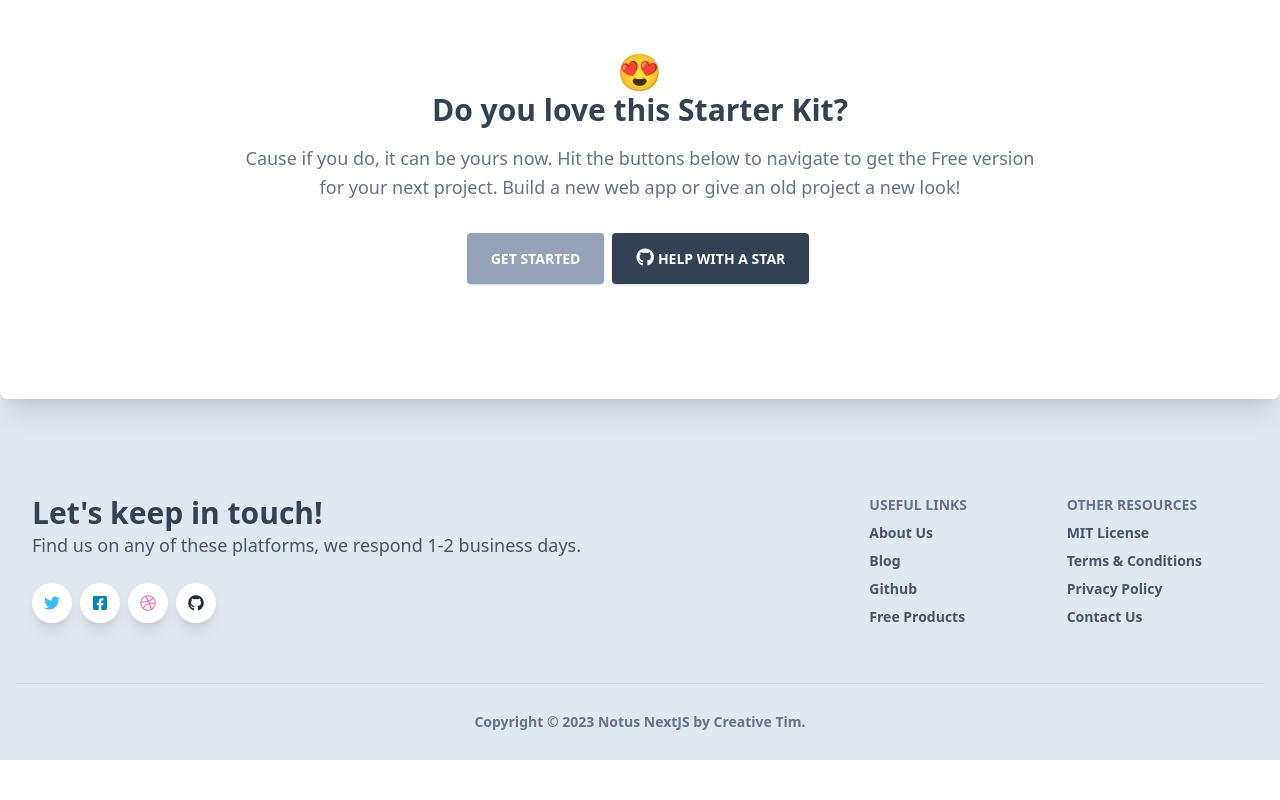
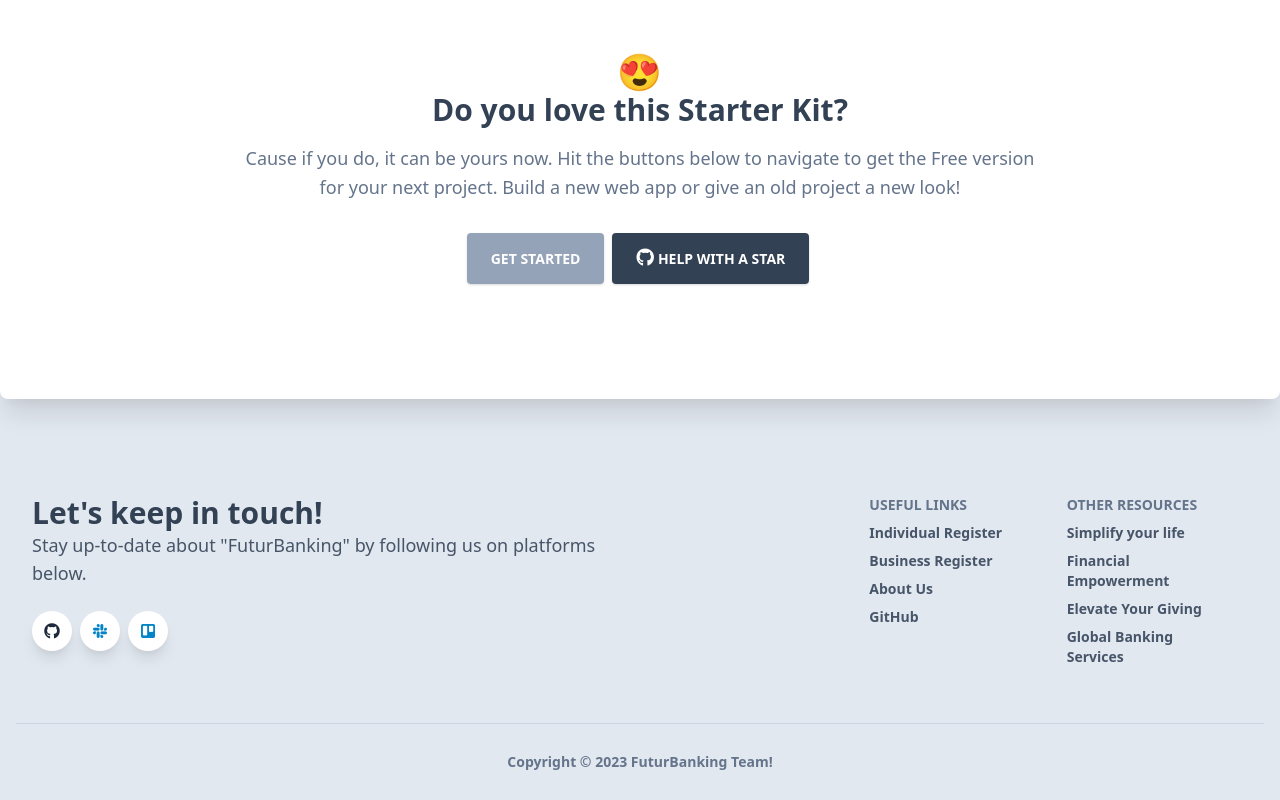
Before and after one commit to codewithaltin/banking-management-web-app, a Next.js app: page / in a window 1280 px wide. Shown: the part 5529-6329 px from the top of the page. Before the commit the page ends 6289 px from the top, so only its background shows below. Built offline with nearby package versions, Linux system fonts and the light colour scheme.

Commit message:
Footer updated

```diff
--- a/components/Footers/Footer.js
+++ b/components/Footers/Footer.js
@@ -28,33 +28,35 @@ export default function Footer() {
             <div className="w-full lg:w-6/12 px-4">
               <h4 className="text-3xl font-semibold">Let's keep in touch!</h4>
               <h5 className="text-lg mt-0 mb-2 text-blueGray-600">
-                Find us on any of these platforms, we respond 1-2 business days.
+                  Stay up-to-date about "FuturBanking" by following us on platforms below.
               </h5>
               <div className="mt-6 lg:mb-0 mb-6">
-                <button
-                  className="bg-white text-lightBlue-400 shadow-lg font-normal h-10 w-10 items-center justify-center align-center rounded-full outline-none focus:outline-none mr-2"
-                  type="button"
-                >
-                  <i className="fab fa-twitter"></i>
-                </button>
-                <button
-                  className="bg-white text-lightBlue-600 shadow-lg font-normal h-10 w-10 items-center justify-center align-center rounded-full outline-none focus:outline-none mr-2"
-                  type="button"
-                >
-                  <i className="fab fa-facebook-square"></i>
-                </button>
-                <button
-                  className="bg-white text-pink-400 shadow-lg font-normal h-10 w-10 items-center justify-center align-center rounded-full outline-none focus:outline-none mr-2"
-                  type="button"
-                >
-                  <i className="fab fa-dribbble"></i>
-                </button>
+                <a className="btn-github" href="https://github.com/altinim/banking-managment">
                 <button
                   className="bg-white text-blueGray-800 shadow-lg font-normal h-10 w-10 items-center justify-center align-center rounded-full outline-none focus:outline-none mr-2"
                   type="button"
                 >
                   <i className="fab fa-github"></i>
                 </button>
+                </a>
+
+                <a className="btn-slack" href="https://app.slack.com/client/T051UESM8E9/C052A24CKLH/rimeto_profile/U051Y20DQRH">
+                <button
+                  className="bg-white text-lightBlue-600 shadow-lg font-normal h-10 w-10 items-center justify-center align-center rounded-full outline-none focus:outline-none mr-2"
+                  type="button"
+                >
+                  <i className="fab fa-slack"></i>
+                </button>
+                </a>
+
+                <a className="btn-trello" href="https://trello.com/b/xZmxAz34/banking-managment">
+                <button
+                  className="bg-white text-lightBlue-600 shadow-lg font-normal h-10 w-10 items-center justify-center align-center rounded-full outline-none focus:outline-none mr-2"
+                  type="button"
+                >
+                  <i className="fab fa-trello"></i>
+                </button>
+                </a>
               </div>
             </div>
             <div className="w-full lg:w-6/12 px-4">
@@ -67,7 +69,23 @@ export default function Footer() {
                     <li>
                       <a
                         className="text-blueGray-600 hover:text-blueGray-800 font-semibold block pb-2 text-sm"
-                        href="https://www.creative-tim.com/presentation?ref=nnjs-footer"
+                        href="/auth/individual_register"
+                      >
+                        Individual Register
+                      </a>
+                    </li>
+                    <li>
+                      <a
+                        className="text-blueGray-600 hover:text-blueGray-800 font-semibold block pb-2 text-sm"
+                        href="/auth/business_register"
+                      >
+                        Business Register
+                      </a>
+                    </li>
+                    <li>
+                      <a
+                        className="text-blueGray-600 hover:text-blueGray-800 font-semibold block pb-2 text-sm"
+                        href="#"
                       >
                         About Us
                       </a>
@@ -75,25 +93,9 @@ export default function Footer() {
                     <li>
                       <a
                         className="text-blueGray-600 hover:text-blueGray-800 font-semibold block pb-2 text-sm"
-                        href="https://blog.creative-tim.com?ref=nnjs-footer"
+                        href="https://github.com/altinim/banking-managment"
                       >
-                        Blog
-                      </a>
-                    </li>
-                    <li>
-                      <a
-                        className="text-blueGray-600 hover:text-blueGray-800 font-semibold block pb-2 text-sm"
-                        href="https://www.github.com/creativetimofficial?ref=nnjs-footer"
-                      >
-                        Github
-                      </a>
-                    </li>
-                    <li>
-                      <a
-                        className="text-blueGray-600 hover:text-blueGray-800 font-semibold block pb-2 text-sm"
-                        href="https://www.creative-tim.com/bootstrap-themes/free?ref=nnjs-footer"
-                      >
-                        Free Products
+                        GitHub
                       </a>
                     </li>
                   </ul>
@@ -106,9 +108,9 @@ export default function Footer() {
                     <li>
                       <a
                         className="text-blueGray-600 hover:text-blueGray-800 font-semibold block pb-2 text-sm"
-                        href="https://github.com/creativetimofficial/notus-nextjs/blob/main/LICENSE.md?ref=nnjs-footer"
+                        href="#"
                       >
-                        MIT License
+                        Simplify your life
                       </a>
                     </li>
                     <li>
@@ -116,7 +118,7 @@ export default function Footer() {
                         className="text-blueGray-600 hover:text-blueGray-800 font-semibold block pb-2 text-sm"
                         href="https://creative-tim.com/terms?ref=nnjs-footer"
                       >
-                        Terms & Conditions
+                        Financial Empowerment
                       </a>
                     </li>
                     <li>
@@ -124,7 +126,7 @@ export default function Footer() {
                         className="text-blueGray-600 hover:text-blueGray-800 font-semibold block pb-2 text-sm"
                         href="https://creative-tim.com/privacy?ref=nnjs-footer"
                       >
-                        Privacy Policy
+                        Elevate Your Giving
                       </a>
                     </li>
                     <li>
@@ -132,7 +134,7 @@ export default function Footer() {
                         className="text-blueGray-600 hover:text-blueGray-800 font-semibold block pb-2 text-sm"
                         href="https://creative-tim.com/contact-us?ref=nnjs-footer"
                       >
-                        Contact Us
+                        Global Banking Services
                       </a>
                     </li>
                   </ul>
@@ -144,14 +146,7 @@ export default function Footer() {
           <div className="flex flex-wrap items-center md:justify-between justify-center">
             <div className="w-full md:w-4/12 px-4 mx-auto text-center">
               <div className="text-sm text-blueGray-500 font-semibold py-1">
-                Copyright © {new Date().getFullYear()} Notus NextJS by{" "}
-                <a
-                  href="https://www.creative-tim.com?ref=nnjs-footer"
-                  className="text-blueGray-500 hover:text-blueGray-800"
-                >
-                  Creative Tim
-                </a>
-                .
+                Copyright © {new Date().getFullYear()} FuturBanking Team!
               </div>
             </div>
           </div>
--- a/pages/index.js
+++ b/pages/index.js
@@ -435,7 +435,7 @@ export default function Index() {
                   <h5 className="text-xl font-semibold pb-4 text-center">
                     Login Page
                   </h5>
-                  <Link href="/auth/login" legacyBehavior>
+                  <Link href="/auth/individual_register" legacyBehavior>
                     <div className="hover:-mt-4 relative flex flex-col min-w-0 break-words bg-white w-full mb-6 shadow-lg rounded-lg ease-linear transition-all duration-150">
                       <img
                         alt="..."
```
